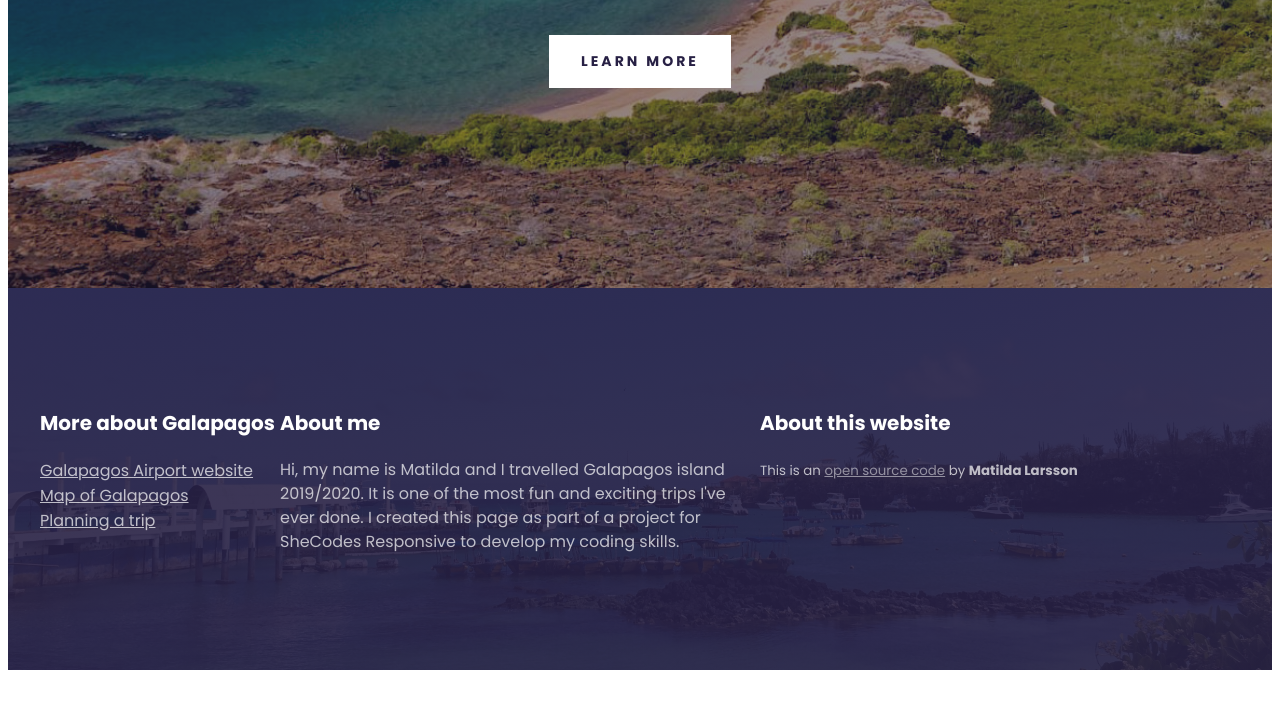
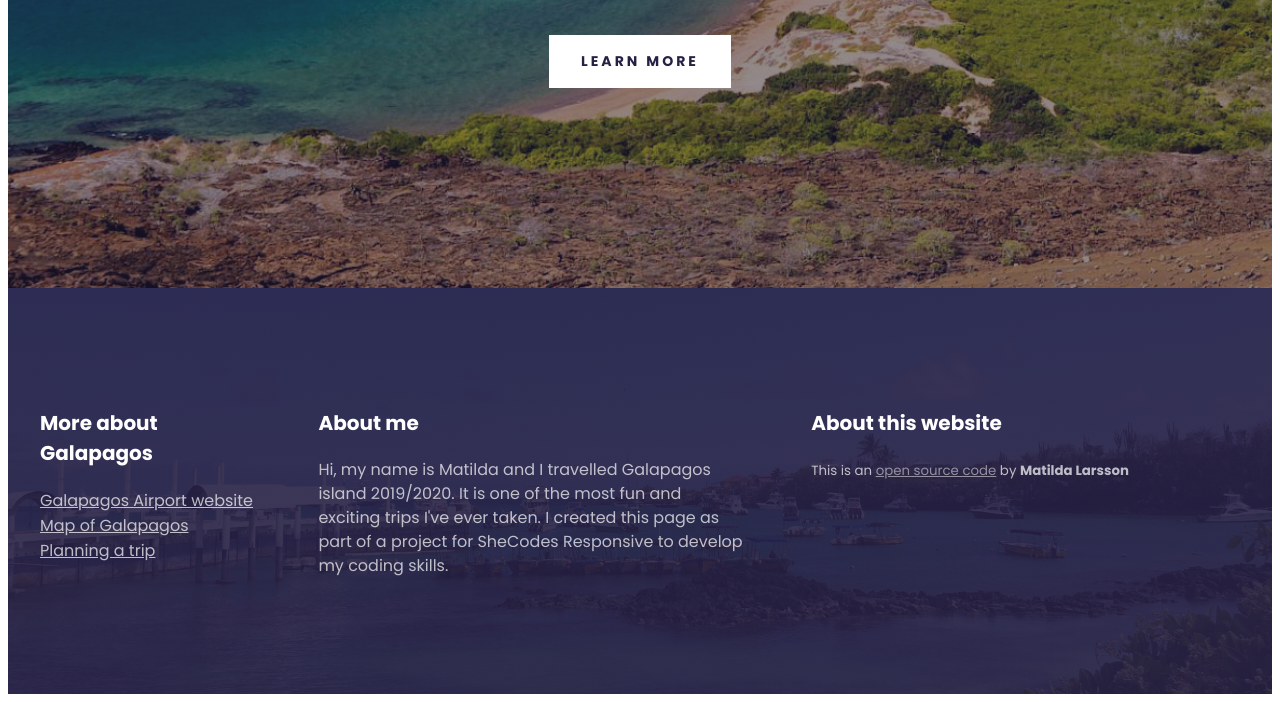
Before and after one commit to MatildaHJ/responsive-travel-project, a plain HTML site: page index.html in a window 1280 px wide. Shown: the part 755-1457 px from the top of the page. Before the commit the page ends 1433 px from the top, so only its background shows below. Drawn offline with Linux system fonts and the light colour scheme.

Commit message:
grid-gap & typos

```diff
--- a/index.html
+++ b/index.html
@@ -49,7 +49,7 @@
             <h3>About me</h3>
             <p>
               Hi, my name is Matilda and I travelled Galapagos island 2019/2020.
-              It is one of the most fun and exciting trips I've ever done. I
+              It is one of the most fun and exciting trips I've ever taken. I
               created this page as part of a project for SheCodes Responsive to
               develop my coding skills.
             </p>
--- a/src/styles.css
+++ b/src/styles.css
@@ -8,6 +8,7 @@ body {
 .grid {
   display: grid;
   grid-template-columns: 1fr 2fr 2fr;
+  grid-gap: 64px;
 }
 section {
   max-width: 1200px;
```
